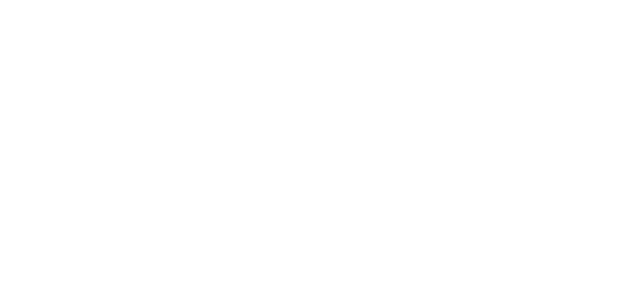
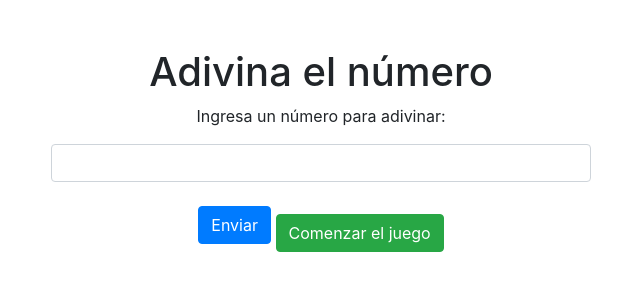
Before and after one commit to Javier359/practico5js, a plain HTML site: page index.html in a window 1280 px wide. Shown: the whole page, without its empty margins (319-959 px from the left). Drawn offline with nearby package versions, Linux system fonts and the light colour scheme.

Commit message:
Se creo la columna con los imput para ver el maquetado de la pagina

```diff
--- a/index.html
+++ b/index.html
@@ -1,17 +1,36 @@
 <!DOCTYPE html>
 <html lang="en">
-<head>
-    <meta charset="UTF-8">
-    <meta name="viewport" content="width=device-width, initial-scale=1.0">
-    <link rel="stylesheet" href="https://stackpath.bootstrapcdn.com/bootstrap/4.5.2/css/bootstrap.min.css">
-    <link rel="stylesheet" href="css/style.css">
+  <head>
+    <meta charset="UTF-8" />
+    <meta name="viewport" content="width=device-width, initial-scale=1.0" />
+    <link
+      rel="stylesheet"
+      href="https://stackpath.bootstrapcdn.com/bootstrap/4.5.2/css/bootstrap.min.css"
+    />
+    <link rel="stylesheet" href="css/style.css" />
     <title>Practico 5|| Ejercicio 1</title>
-</head>
-<body>
+  </head>
+  <body>
     <header></header>
-    <main></main>
+    <main class="container mt-5">
+        <div class="row">
+          <div class="col-md-6 offset-md-3 text-center">
+            <h1>Adivina el número</h1>
+            <p>Ingresa un número para adivinar:</p>
+            <input type="number" id="userGuess" class="form-control mb-3" />
+            <button id="submitGuess" class="btn btn-primary">Enviar</button>
+            <button id="startGame" class="btn btn-success mt-3">
+              Comenzar el juego
+            </button>
+          </div>
+        </div>
+    </main>
     <footer></footer>
-    <script src="https://cdn.jsdelivr.net/npm/bootstrap@5.3.2/dist/js/bootstrap.bundle.min.js" integrity="sha384-C6RzsynM9kWDrMNeT87bh95OGNyZPhcTNXj1NW7RuBCsyN/o0jlpcV8Qyq46cDfL" crossorigin="anonymous"></script>
+    <script
+      src="https://cdn.jsdelivr.net/npm/bootstrap@5.3.2/dist/js/bootstrap.bundle.min.js"
+      integrity="sha384-C6RzsynM9kWDrMNeT87bh95OGNyZPhcTNXj1NW7RuBCsyN/o0jlpcV8Qyq46cDfL"
+      crossorigin="anonymous"
+    ></script>
     <script src="js/aleatorio.js"></script>
-</body>
+  </body>
 </html>
```
